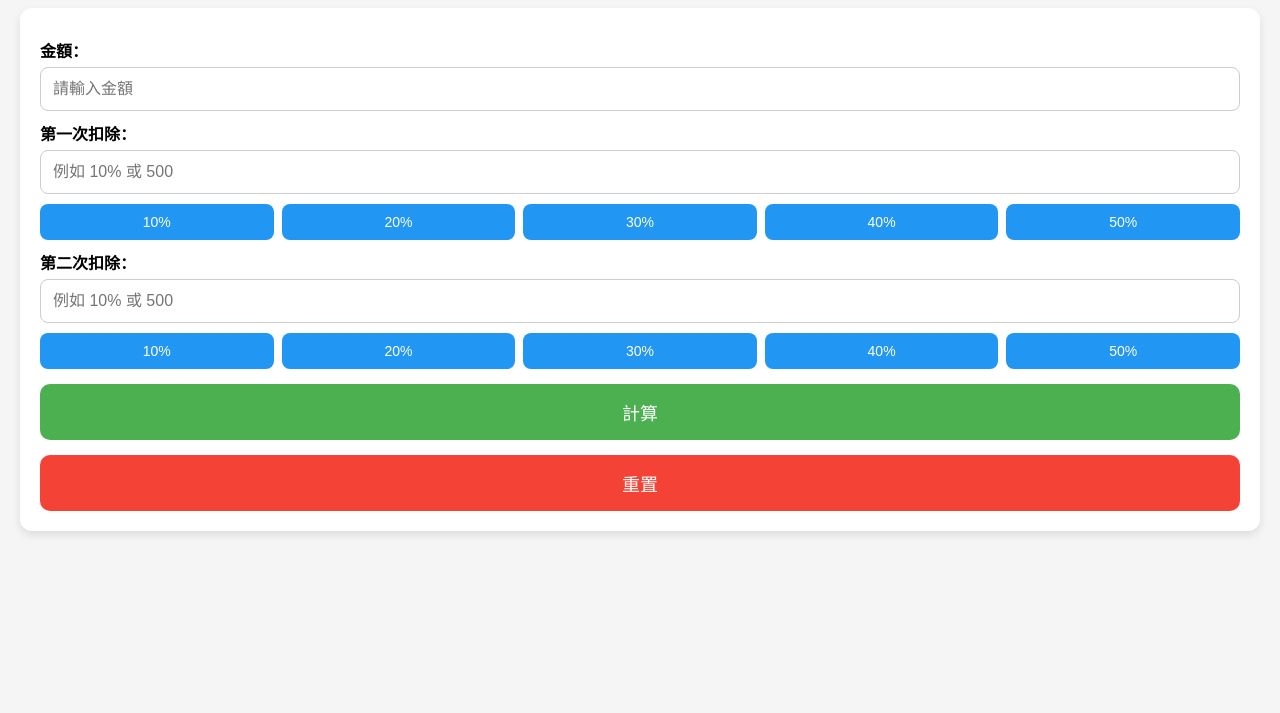
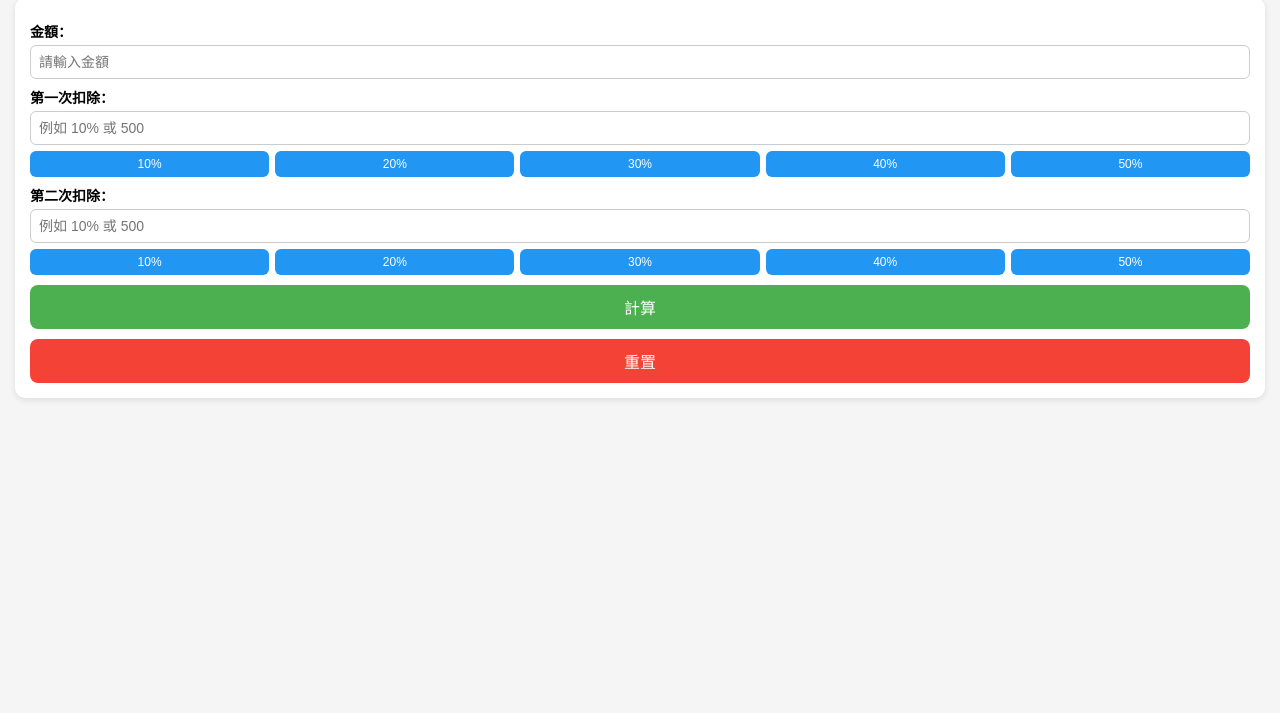
Before and after one commit to laplacehk/deduction-calculator, a plain HTML site: page index.html in a window 1280 px wide. Shown: the part 87-800 px from the top of the page. Drawn offline with Linux system fonts and the light colour scheme.

Commit message:
Update index.html

```diff
--- a/index.html
+++ b/index.html
@@ -9,48 +9,50 @@
       font-family: Arial, sans-serif;
       background: #f5f5f5;
       margin: 0;
-      padding: 20px;
+      padding: 15px;
     }
     h2 {
       text-align: center;
       color: #333;
+      margin-bottom: 15px;
     }
     .card {
       background: #fff;
-      border-radius: 12px;
-      padding: 20px;
-      margin-bottom: 20px;
-      box-shadow: 0 4px 8px rgba(0,0,0,0.1);
+      border-radius: 10px;
+      padding: 15px;
+      margin-bottom: 15px;
+      box-shadow: 0 2px 6px rgba(0,0,0,0.1);
     }
     label {
       font-weight: bold;
-      margin-top: 10px;
+      margin-top: 8px;
       display: block;
+      font-size: 14px;
     }
     input {
       width: 100%;
       box-sizing: border-box;
-      padding: 12px;
-      margin-top: 5px;
+      padding: 8px;
+      margin-top: 4px;
       border: 1px solid #ccc;
-      border-radius: 8px;
-      font-size: 16px;
+      border-radius: 6px;
+      font-size: 14px;
     }
     .quick-buttons {
       display: flex;
       flex-wrap: wrap;
-      gap: 8px;
-      margin-top: 10px;
+      gap: 6px;
+      margin-top: 6px;
     }
     .quick-buttons button {
       flex: 1;
-      min-width: 60px;
+      min-width: 50px;
       background: #2196F3;
       color: white;
       border: none;
-      border-radius: 8px;
-      padding: 10px;
-      font-size: 14px;
+      border-radius: 6px;
+      padding: 6px;
+      font-size: 12px;
       cursor: pointer;
     }
     .quick-buttons button:hover {
@@ -58,11 +60,11 @@
     }
     .main-btn, .reset-btn {
       width: 100%;
-      padding: 15px;
+      padding: 10px;
       border: none;
-      border-radius: 10px;
-      font-size: 18px;
-      margin-top: 15px;
+      border-radius: 8px;
+      font-size: 16px;
+      margin-top: 10px;
       cursor: pointer;
     }
     .main-btn {
@@ -81,12 +83,12 @@
     }
     .result-card {
       background: #fff;
-      border-radius: 12px;
-      padding: 20px;
-      box-shadow: 0 4px 8px rgba(0,0,0,0.1);
-      font-size: 18px;
-      line-height: 1.6;
-      margin-top: 20px;
+      border-radius: 10px;
+      padding: 12px;
+      box-shadow: 0 2px 6px rgba(0,0,0,0.1);
+      font-size: 15px;
+      line-height: 1.4;
+      margin-top: 15px;
     }
   </style>
 </head>
```
